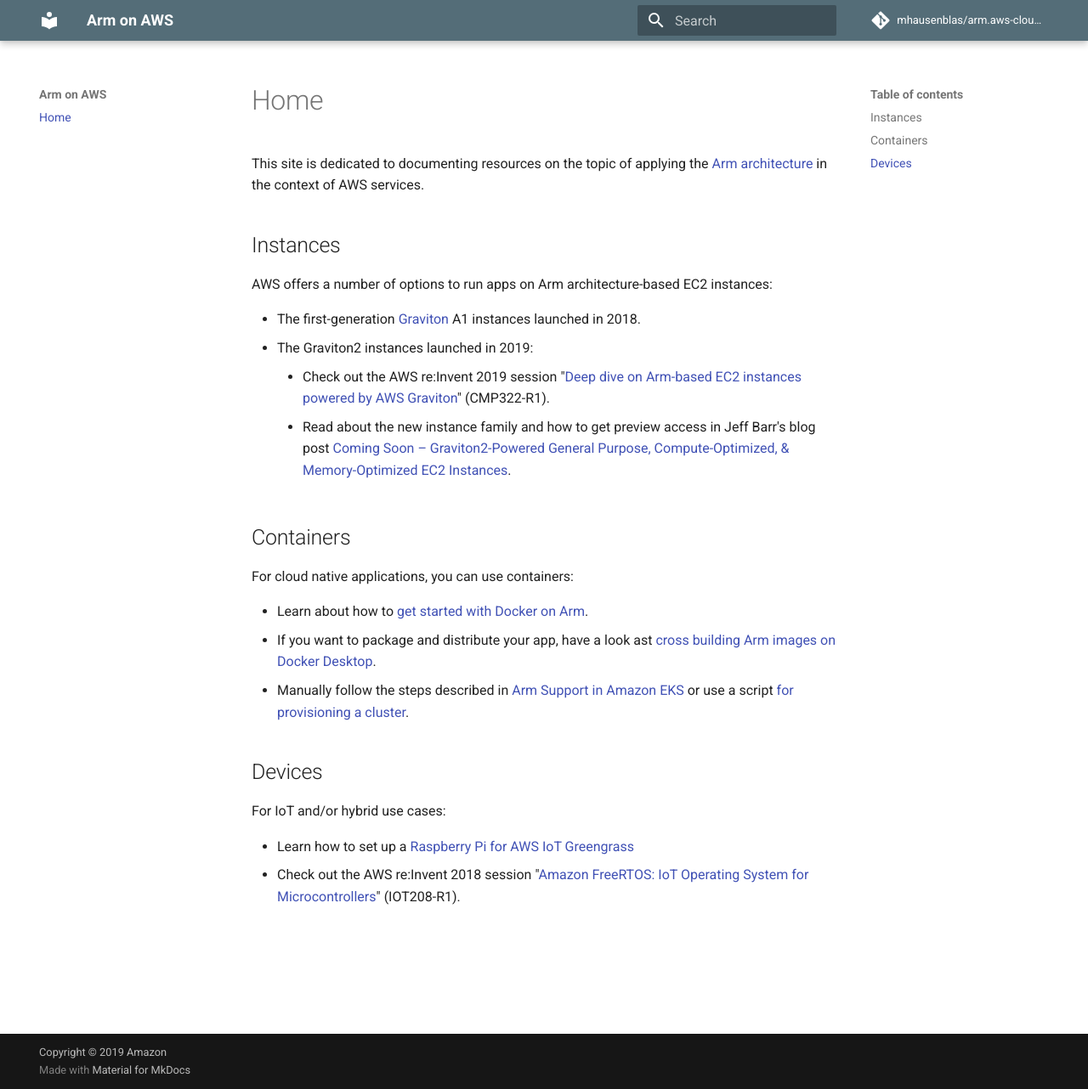
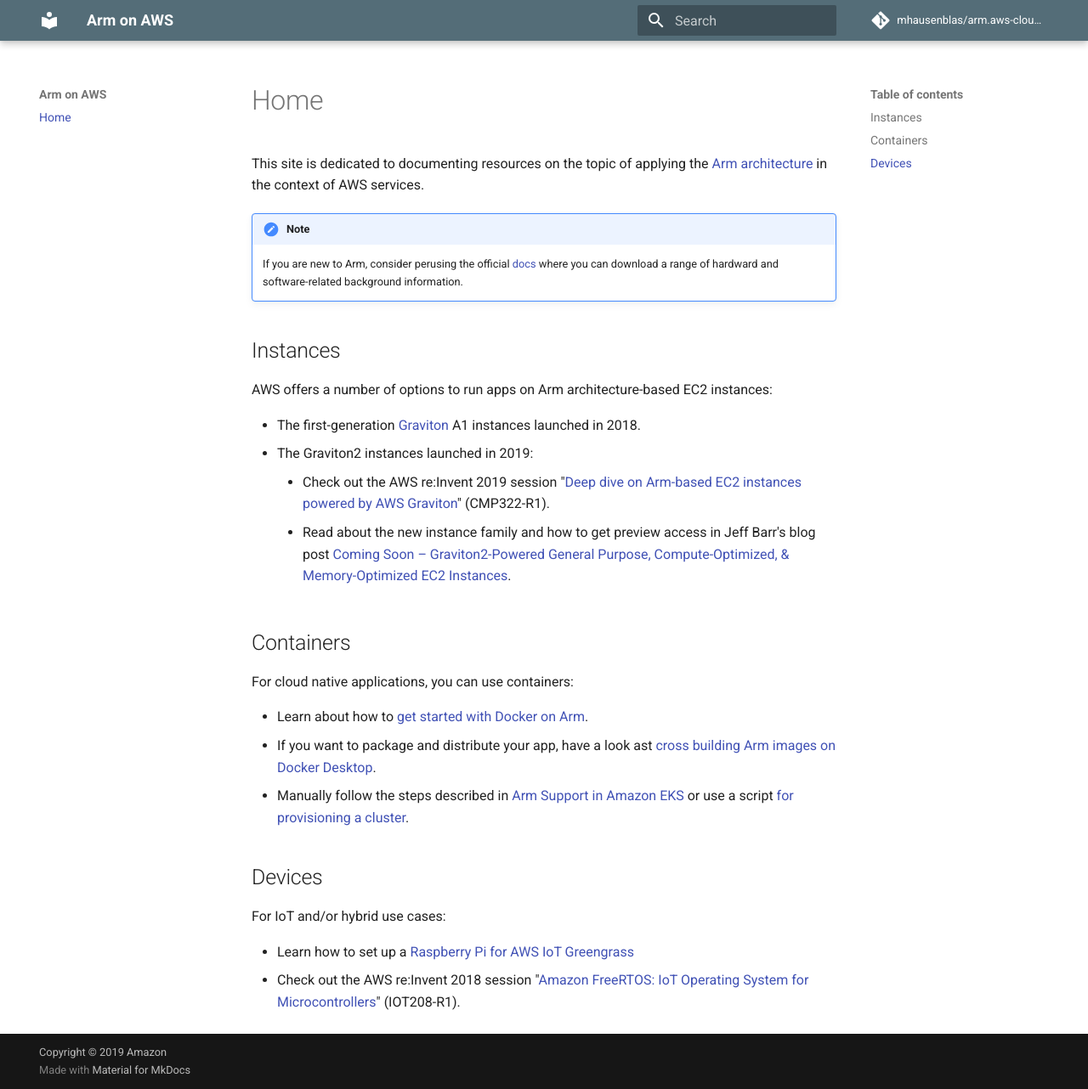
Before and after one commit to mhausenblas/arm.aws-cloud.dev, an MkDocs documentation site: the page built from docs/index.md, in a window 1280 px wide and 1282 px high. Shown: the whole window at 85% size. Built offline with MkDocs 1.6.1 and Material for MkDocs 9.7.7, drawn with Linux system fonts in a browser that asks for light colours; comment, search, counter and statistics services are not loaded.

Commit message:
updates docs

```diff
--- a/docs/index.md
+++ b/docs/index.md
@@ -1,4 +1,8 @@
 This site is dedicated to documenting resources on the topic of applying the [Arm architecture](https://en.wikipedia.org/wiki/ARM_architecture) in the context of AWS services.
+
+!!! note
+    If you are new to Arm, consider perusing the official [docs](https://developer.arm.com/docs) where you can
+    download a range of hardward and software-related background information.
 
 ## Instances
 
```
